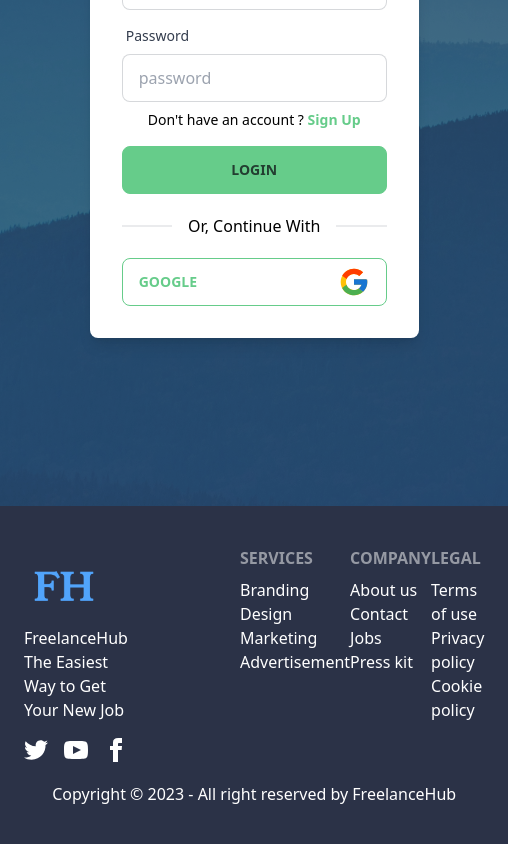
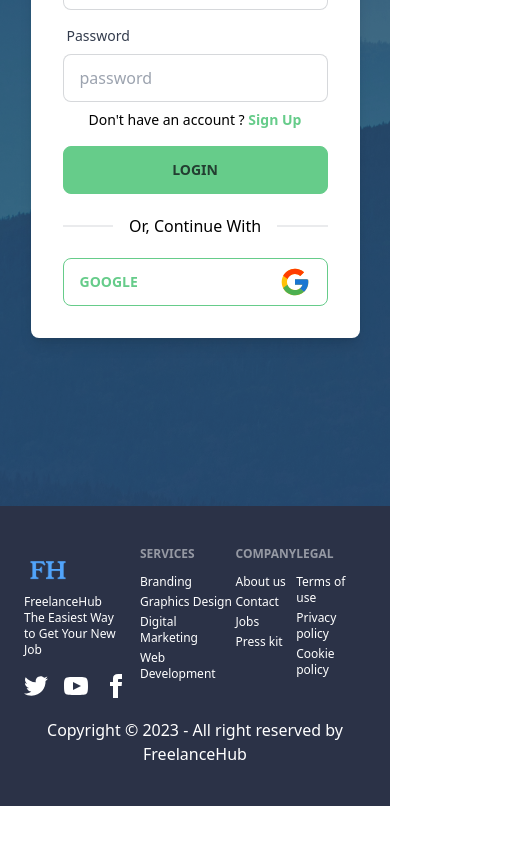
Before and after one commit to monoare/freelanceHub-client, a React (Vite) app: page /login in a window 390 px wide. Shown: the part 402-1246 px from the top of the page, 508 px wide, since content can reach past the window. After the commit the page ends 1208 px from the top, so only its background shows below. Built offline with nearby package versions, Linux system fonts and the light colour scheme; no server answers.

Commit message:
make the footer responsive

```diff
--- a/src/Components/Layout/Footer.jsx
+++ b/src/Components/Layout/Footer.jsx
@@ -3,9 +3,9 @@
   return (
     <div className="bg-[#2B3247] ">
       <footer className="p-10 text-white w-full max-w-7xl px-6 mx-auto">
-        <div className="flex gap-28">
-          <div className="flex-[1]">
-            <img className="w-20" src={logo} alt="" />
+        <div className="flex gap-3 md:gap-28">
+          <div className="flex-[1] text-xs md:text-base">
+            <img className="w-12 md:w-20" src={logo} alt="" />
             <p>
               <span className="mb-4">FreelanceHub</span>
               <br />
@@ -47,22 +47,22 @@
               </a>
             </div>
           </div>
-          <div className="flex-[3] flex justify-between">
-            <div className="flex flex-col">
+          <div className="flex-[3] flex justify-between text-xs md:text-base">
+            <div className="flex flex-col space-y-1">
               <header className="footer-title">Services</header>
               <a className="link link-hover">Branding</a>
-              <a className="link link-hover">Design</a>
-              <a className="link link-hover">Marketing</a>
-              <a className="link link-hover">Advertisement</a>
+              <a className="link link-hover">Graphics Design</a>
+              <a className="link link-hover">Digital Marketing</a>
+              <a className="link link-hover">Web Development</a>
             </div>
-            <div className="flex flex-col">
+            <div className="flex flex-col space-y-1">
               <header className="footer-title">Company</header>
               <a className="link link-hover">About us</a>
               <a className="link link-hover">Contact</a>
               <a className="link link-hover">Jobs</a>
               <a className="link link-hover">Press kit</a>
             </div>
-            <div className="flex flex-col">
+            <div className="flex flex-col space-y-1">
               <header className="footer-title">Legal</header>
               <a className="link link-hover">Terms of use</a>
               <a className="link link-hover">Privacy policy</a>
--- a/src/Page/Banner.jsx
+++ b/src/Page/Banner.jsx
@@ -1,4 +1,5 @@
 import { BsSearch } from "react-icons/bs";
+import { Link } from "react-router-dom";
 
 const Banner = () => {
   return (
--- a/src/Page/GraphicsDesign.jsx
+++ b/src/Page/GraphicsDesign.jsx
@@ -18,8 +18,10 @@
 
   return (
     <div className="my-10">
-      <h1 className="text-3xl">Graphics Design</h1>
-      <p>
+      <h1 className="text-3xl text-center font-semibold text-[#51A4FB]">
+        Graphics Design
+      </h1>
+      <p className="py-5 text-justify">
         Discover a wealth of dynamic digital marketing job listings right here.
         Whether you&apos;re an experienced digital marketing pro seeking your
         next challenge or a business looking to tap into marketing expertise,
```
